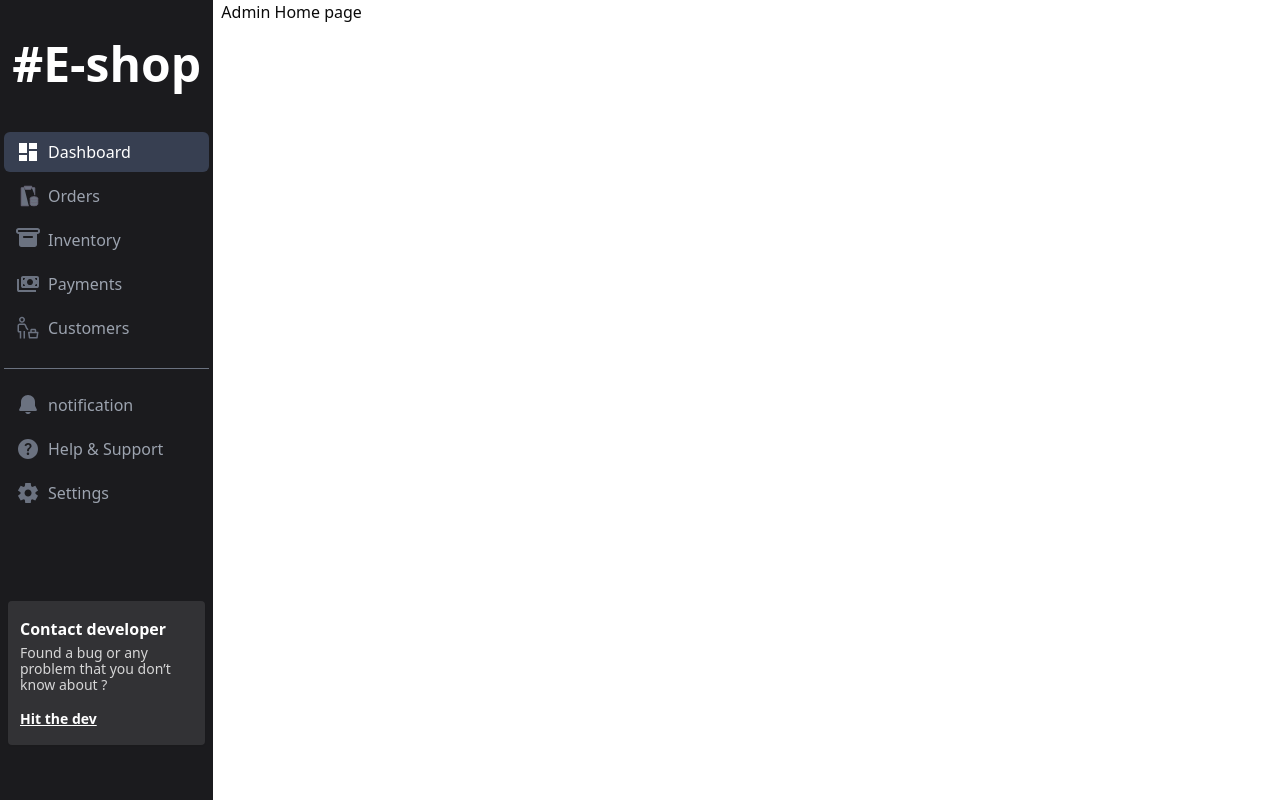
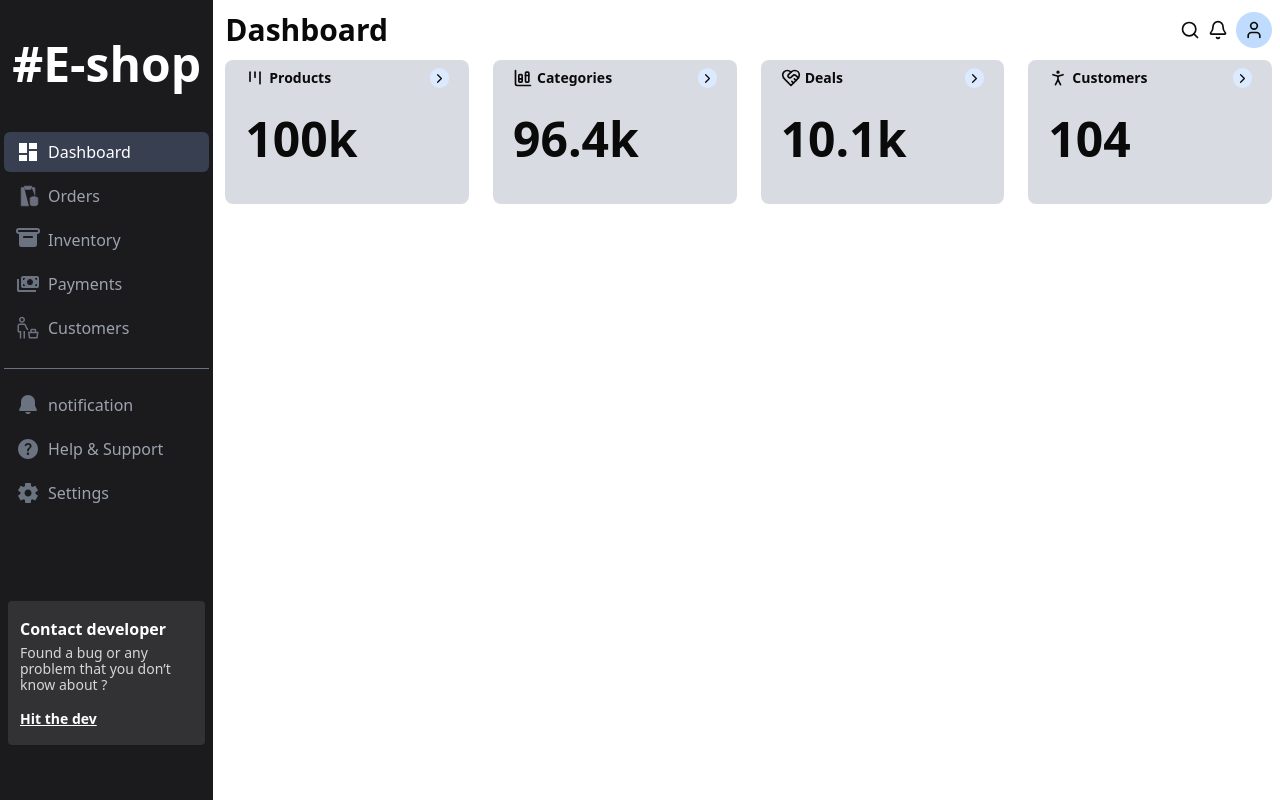
Before and after one commit to Angelosewase/eshop_frontend, a React (Vite) app: page /admin in a window 1280 px wide. Built offline with nearby package versions, Linux system fonts and the light colour scheme.

Commit message:
create the admin page layouts

```diff
--- /dev/null
+++ b/src/components/custom/PageHeaderWithIcons.tsx
@@ -0,0 +1,21 @@
+import { Bell, Search, User } from "lucide-react";
+
+function PageHeaderWithIcons({title}:{title:string}) {
+  return (
+    <div className="flex-1 flex justify-between  w-full py-3 items-center">
+      <div>
+        <h1 className="text-3xl font-bold">{title}</h1>
+      </div>
+      <div className="flex gap-2 items-center">
+        <Search  size={20} className="hover:cursor-pointer"/>
+        <Bell size={20} className="hover:cursor-pointer"/>
+        <button className="p-2 rounded-full bg-blue-200 hover:cursor-pointer">
+        <User  size={20}/>
+
+        </button>
+      </div>
+    </div>
+  );
+}
+
+export default PageHeaderWithIcons;
--- /dev/null
+++ b/src/components/custom/StatisticsCard.tsx
@@ -0,0 +1,25 @@
+import { ChevronRight } from "lucide-react";
+import React from "react";
+
+export interface statisticsCardPropsInterface {
+  Header: React.ReactNode;
+  fact: string;
+}
+
+function StatisticsCard({ Header, fact }: statisticsCardPropsInterface) {
+  return (
+    <div className="flex-1 bg-[#D8DBE2] rounded-lg h-36 flex-flex-col px-5 py-2">
+      <div className="flex w-full  justify-between">
+        <div>{Header}</div>
+        <button className="bg-blue-100 p-0.5 rounded-full">
+          <ChevronRight size={15} />
+        </button>
+      </div>
+      <div className="flex-1  flex items-center justify-start h-[80%]">
+        <h1 className="text-5xl font-bold">{fact}</h1>
+      </div>
+    </div>
+  );
+}
+
+export default StatisticsCard;
--- a/src/components/custom/index.ts
+++ b/src/components/custom/index.ts
@@ -1,2 +1,4 @@
 export {default as NavLink} from './NavLink.tsx'
 export {default as ContactDevCard} from './ContactDevCard.tsx'
+export {default as PageHeaderWithIcons} from './PageHeaderWithIcons.tsx'
+export {default as StatisticsCard } from './StatisticsCard.tsx'
--- a/src/components/custom/layouts/AdminLayout.tsx
+++ b/src/components/custom/layouts/AdminLayout.tsx
@@ -59,7 +59,7 @@ function AdminLayout() {
   const location = useLocation();
   console.log(location.pathname);
   return (
-    <div className="flex gap-2 w-full h-screen">
+    <div className="flex gap-1 w-full h-screen">
       <div className=" h-full w-2/12 bg-[#1B1B1E] text-white">
         <div className="h-32 flex items-center justify-center " id="logo-div">
           <h1 className="text-5xl  font-semibold">#E-shop</h1>
--- a/src/pages/admin/Customers.tsx
+++ b/src/pages/admin/Customers.tsx
@@ -1,6 +1,10 @@
+import { PageHeaderWithIcons } from "../../components/custom"
+
 function Customers() {
   return (
-    <div>Customers</div>
+    <div className="flex-1 px-2">
+    <PageHeaderWithIcons title="Customers" />
+  </div>
   )
 }
 
--- a/src/pages/admin/Home.tsx
+++ b/src/pages/admin/Home.tsx
@@ -1,7 +1,57 @@
-import React from "react";
+import { ChartColumnStacked, HeartHandshake, Kanban, PersonStanding } from "lucide-react";
+import { PageHeaderWithIcons, StatisticsCard } from "../../components/custom";
+import { statisticsCardPropsInterface } from "../../components/custom/StatisticsCard";
+
+const DashboardStats: Array<statisticsCardPropsInterface> = [
+  {
+    Header: (
+      <div className="flex items-center gap-1">
+        <Kanban size={20} />
+        <h4 className="text-sm  font-semibold">Products</h4>
+      </div>
+    ),
+    fact: "100k",
+  },
+  {
+    Header: (
+      <div className="flex items-center gap-1">
+        <ChartColumnStacked size={20} />
+        <h4 className="text-sm  font-semibold">Categories</h4>
+      </div>
+    ),
+    fact: "96.4k",
+  },
+  {
+    Header: (
+      <div className="flex items-center gap-1">
+        <HeartHandshake size={20} />
+        <h4 className="text-sm  font-semibold">Deals</h4>
+      </div>
+    ),
+    fact: "10.1k",
+  },
+  {
+    Header: (
+      <div className="flex items-center gap-1">
+        <PersonStanding size={20} />
+        <h4 className="text-sm  font-semibold">Customers</h4>
+      </div>
+    ),
+    fact: "104",
+  },
+];
 
 function Home() {
-  return <div>Admin Home page</div>;
+  return (
+    <div className="flex-1 px-2">
+      <PageHeaderWithIcons title="Dashboard" />
+      <div className="w-full grid grid-cols-4 gap-6">
+        {DashboardStats.map((data, idx) => (
+          <StatisticsCard {...data} key={idx} />
+        ))}
+      </div>
+    </div>
+  );
 }
 
 export default Home;
--- a/src/pages/admin/Inventory.tsx
+++ b/src/pages/admin/Inventory.tsx
@@ -1,7 +1,32 @@
+import { PageHeaderWithIcons } from "../../components/custom";
+import StatisticsCard, { statisticsCardPropsInterface } from "../../components/custom/StatisticsCard";
+
+const DashboardStats: Array<statisticsCardPropsInterface> = [
+  {
+    Header: <h4 className="text-sm  font-semibold">Total inventory volume</h4>,
+    fact: "100k",
+  },
+  {
+    Header: <h4 className="text-sm  font-semibold">inventory value</h4>,
+    fact: "96.4k",
+  },
+  {
+    Header: <h4 className="text-sm  font-semibold">Partners inventory</h4>,
+    fact: "10.1k",
+  },
+];
+
 function Inventory() {
   return (
-    <div>Inventory</div>
-  )
+    <div className="flex-1 px-2">
+      <PageHeaderWithIcons title="Inventory" />
+      <div className="w-full grid grid-cols-4 gap-6 mt-3">
+        {DashboardStats.map((data, idx) => (
+          <StatisticsCard {...data} key={idx} />
+        ))}
+      </div>
+    </div>
+  );
 }
 
-export default Inventory
+export default Inventory;
--- a/src/pages/admin/Payments.tsx
+++ b/src/pages/admin/Payments.tsx
@@ -1,7 +1,11 @@
 
 function Payments() {
   return (
-    <div>Payments</div>
+    <div>
+       <div className=" w-full py-3 items-center">
+        <h1 className="text-3xl font-bold">Payments</h1>
+      </div>
+    </div>
   )
 }
 
--- a/src/pages/admin/Settings.tsx
+++ b/src/pages/admin/Settings.tsx
@@ -1,6 +1,10 @@
 function Settings() {
   return (
-    <div>Settings</div>
+    <div>
+    <div className=" w-full py-3 items-center">
+     <h1 className="text-3xl font-bold">Settings</h1>
+   </div>
+ </div>
   )
 }
 
--- a/src/pages/admin/Support.tsx
+++ b/src/pages/admin/Support.tsx
@@ -1,6 +1,10 @@
 function Support() {
   return (
-    <div>Support</div>
+    <div>
+    <div className=" w-full py-3 items-center">
+     <h1 className="text-3xl font-bold">Help & support </h1>
+   </div>
+ </div>
   )
 }
 
```
